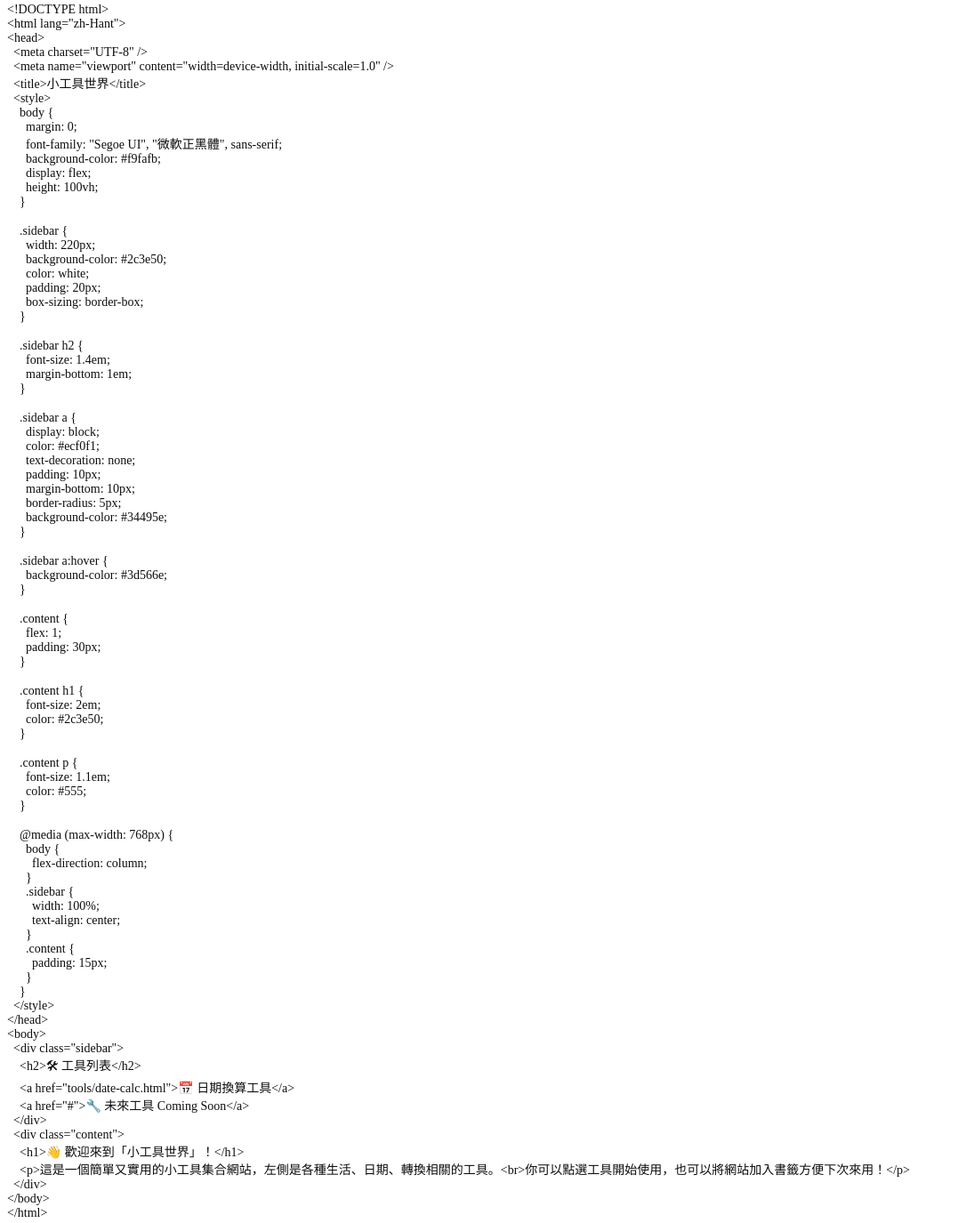
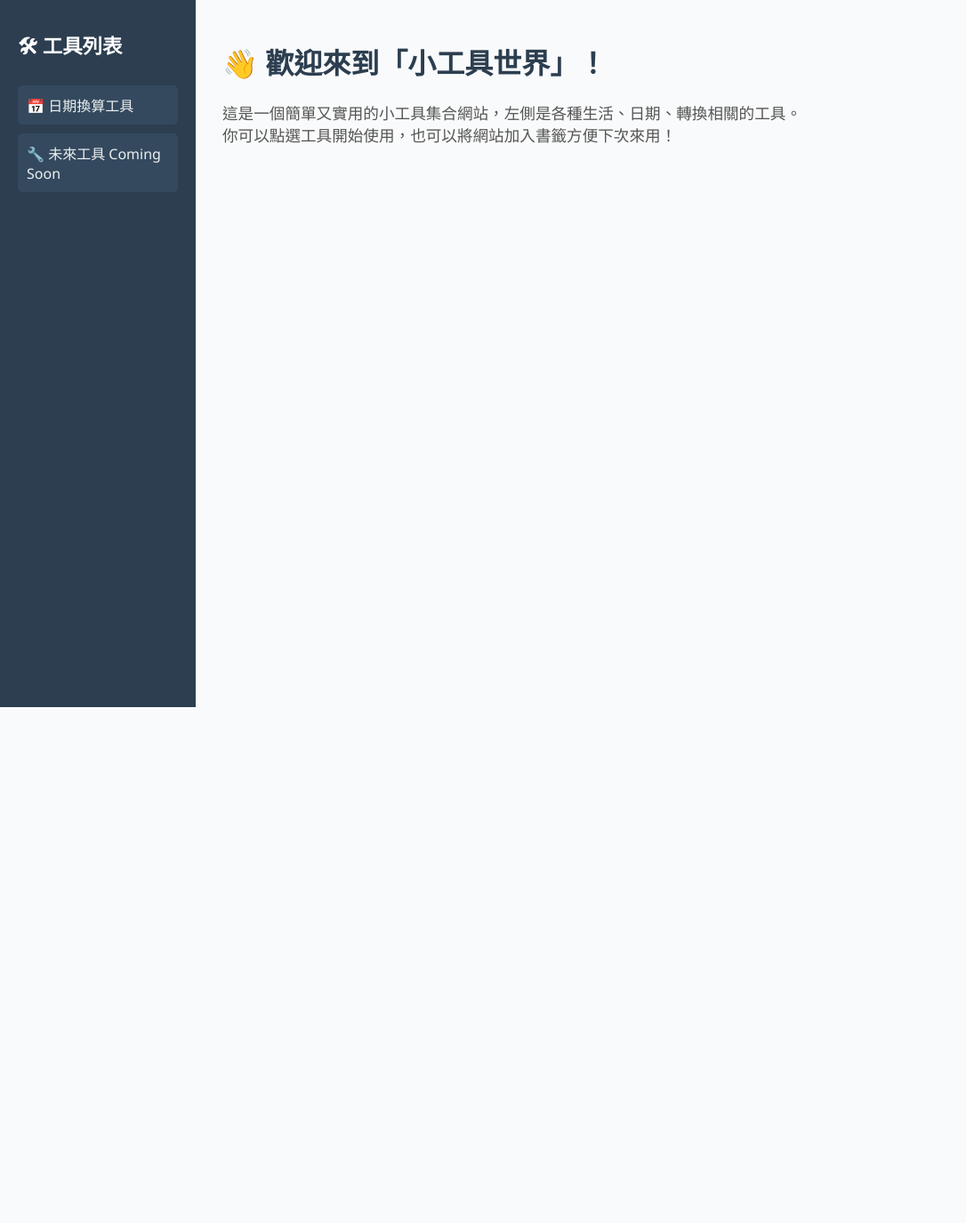
Before and after one commit to a5568844/gou, a plain HTML site: page index.html in a window 1280 px wide. Shown: the part 5-1380 px from the top of the page at 89% size, without its empty margins (0-1086 px from the left). After the commit the page ends 800 px from the top, so only its background shows below. Drawn offline with Linux system fonts and the light colour scheme.

Commit message:
5/6 1.0  index.html

```diff
--- a/index.html
+++ b/index.html
@@ -1,103 +1,83 @@
-<!DOCTYPE html PUBLIC "-//W3C//DTD HTML 4.01//EN" "http://www.w3.org/TR/html4/strict.dtd">
-<html>
+<!DOCTYPE html>
+<html lang="zh-Hant">
 <head>
-  <meta http-equiv="Content-Type" content="text/html; charset=utf-8">
-  <meta http-equiv="Content-Style-Type" content="text/css">
-  <title></title>
-  <meta name="Generator" content="Cocoa HTML Writer">
-  <meta name="CocoaVersion" content="2575.4">
-  <style type="text/css">
-    p.p1 {margin: 0.0px 0.0px 0.0px 0.0px; font: 14.0px '.SF NS'; color: #0e0e0e}
-    p.p2 {margin: 0.0px 0.0px 0.0px 0.0px; font: 14.0px '.SF NS'; color: #0e0e0e; min-height: 17.0px}
-    p.p3 {margin: 0.0px 0.0px 0.0px 0.0px; font: 14.0px 'PingFang TC'; color: #0e0e0e}
-    span.s1 {font: 14.0px 'PingFang TC'}
-    span.s2 {font: 14.0px 'Apple Color Emoji'}
-    span.s3 {font: 14.0px '.SF NS'}
+  <meta charset="UTF-8" />
+  <meta name="viewport" content="width=device-width, initial-scale=1.0" />
+  <title>小工具世界</title>
+  <style>
+    body {
+      margin: 0;
+      font-family: "Segoe UI", "微軟正黑體", sans-serif;
+      background-color: #f9fafb;
+      display: flex;
+      height: 100vh;
+    }
+
+    .sidebar {
+      width: 220px;
+      background-color: #2c3e50;
+      color: white;
+      padding: 20px;
+      box-sizing: border-box;
+    }
+
+    .sidebar h2 {
+      font-size: 1.4em;
+      margin-bottom: 1em;
+    }
+
+    .sidebar a {
+      display: block;
+      color: #ecf0f1;
+      text-decoration: none;
+      padding: 10px;
+      margin-bottom: 10px;
+      border-radius: 5px;
+      background-color: #34495e;
+    }
+
+    .sidebar a:hover {
+      background-color: #3d566e;
+    }
+
+    .content {
+      flex: 1;
+      padding: 30px;
+    }
+
+    .content h1 {
+      font-size: 2em;
+      color: #2c3e50;
+    }
+
+    .content p {
+      font-size: 1.1em;
+      color: #555;
+    }
+
+    @media (max-width: 768px) {
+      body {
+        flex-direction: column;
+      }
+      .sidebar {
+        width: 100%;
+        text-align: center;
+      }
+      .content {
+        padding: 15px;
+      }
+    }
   </style>
 </head>
 <body>
-<p class="p1">&lt;!DOCTYPE html&gt;</p>
-<p class="p1">&lt;html lang="zh-Hant"&gt;</p>
-<p class="p1">&lt;head&gt;</p>
-<p class="p1"><span class="Apple-converted-space">  </span>&lt;meta charset="UTF-8" /&gt;</p>
-<p class="p1"><span class="Apple-converted-space">  </span>&lt;meta name="viewport" content="width=device-width, initial-scale=1.0" /&gt;</p>
-<p class="p1"><span class="Apple-converted-space">  </span>&lt;title&gt;<span class="s1">小工具世界</span>&lt;/title&gt;</p>
-<p class="p1"><span class="Apple-converted-space">  </span>&lt;style&gt;</p>
-<p class="p1"><span class="Apple-converted-space">    </span>body {</p>
-<p class="p1"><span class="Apple-converted-space">      </span>margin: 0;</p>
-<p class="p1"><span class="Apple-converted-space">      </span>font-family: "Segoe UI", "<span class="s1">微軟正黑體</span>", sans-serif;</p>
-<p class="p1"><span class="Apple-converted-space">      </span>background-color: #f9fafb;</p>
-<p class="p1"><span class="Apple-converted-space">      </span>display: flex;</p>
-<p class="p1"><span class="Apple-converted-space">      </span>height: 100vh;</p>
-<p class="p1"><span class="Apple-converted-space">    </span>}</p>
-<p class="p2"><br></p>
-<p class="p1"><span class="Apple-converted-space">    </span>.sidebar {</p>
-<p class="p1"><span class="Apple-converted-space">      </span>width: 220px;</p>
-<p class="p1"><span class="Apple-converted-space">      </span>background-color: #2c3e50;</p>
-<p class="p1"><span class="Apple-converted-space">      </span>color: white;</p>
-<p class="p1"><span class="Apple-converted-space">      </span>padding: 20px;</p>
-<p class="p1"><span class="Apple-converted-space">      </span>box-sizing: border-box;</p>
-<p class="p1"><span class="Apple-converted-space">    </span>}</p>
-<p class="p2"><br></p>
-<p class="p1"><span class="Apple-converted-space">    </span>.sidebar h2 {</p>
-<p class="p1"><span class="Apple-converted-space">      </span>font-size: 1.4em;</p>
-<p class="p1"><span class="Apple-converted-space">      </span>margin-bottom: 1em;</p>
-<p class="p1"><span class="Apple-converted-space">    </span>}</p>
-<p class="p2"><br></p>
-<p class="p1"><span class="Apple-converted-space">    </span>.sidebar a {</p>
-<p class="p1"><span class="Apple-converted-space">      </span>display: block;</p>
-<p class="p1"><span class="Apple-converted-space">      </span>color: #ecf0f1;</p>
-<p class="p1"><span class="Apple-converted-space">      </span>text-decoration: none;</p>
-<p class="p1"><span class="Apple-converted-space">      </span>padding: 10px;</p>
-<p class="p1"><span class="Apple-converted-space">      </span>margin-bottom: 10px;</p>
-<p class="p1"><span class="Apple-converted-space">      </span>border-radius: 5px;</p>
-<p class="p1"><span class="Apple-converted-space">      </span>background-color: #34495e;</p>
-<p class="p1"><span class="Apple-converted-space">    </span>}</p>
-<p class="p2"><br></p>
-<p class="p1"><span class="Apple-converted-space">    </span>.sidebar a:hover {</p>
-<p class="p1"><span class="Apple-converted-space">      </span>background-color: #3d566e;</p>
-<p class="p1"><span class="Apple-converted-space">    </span>}</p>
-<p class="p2"><br></p>
-<p class="p1"><span class="Apple-converted-space">    </span>.content {</p>
-<p class="p1"><span class="Apple-converted-space">      </span>flex: 1;</p>
-<p class="p1"><span class="Apple-converted-space">      </span>padding: 30px;</p>
-<p class="p1"><span class="Apple-converted-space">    </span>}</p>
-<p class="p2"><br></p>
-<p class="p1"><span class="Apple-converted-space">    </span>.content h1 {</p>
-<p class="p1"><span class="Apple-converted-space">      </span>font-size: 2em;</p>
-<p class="p1"><span class="Apple-converted-space">      </span>color: #2c3e50;</p>
-<p class="p1"><span class="Apple-converted-space">    </span>}</p>
-<p class="p2"><br></p>
-<p class="p1"><span class="Apple-converted-space">    </span>.content p {</p>
-<p class="p1"><span class="Apple-converted-space">      </span>font-size: 1.1em;</p>
-<p class="p1"><span class="Apple-converted-space">      </span>color: #555;</p>
-<p class="p1"><span class="Apple-converted-space">    </span>}</p>
-<p class="p2"><br></p>
-<p class="p1"><span class="Apple-converted-space">    </span>@media (max-width: 768px) {</p>
-<p class="p1"><span class="Apple-converted-space">      </span>body {</p>
-<p class="p1"><span class="Apple-converted-space">        </span>flex-direction: column;</p>
-<p class="p1"><span class="Apple-converted-space">      </span>}</p>
-<p class="p1"><span class="Apple-converted-space">      </span>.sidebar {</p>
-<p class="p1"><span class="Apple-converted-space">        </span>width: 100%;</p>
-<p class="p1"><span class="Apple-converted-space">        </span>text-align: center;</p>
-<p class="p1"><span class="Apple-converted-space">      </span>}</p>
-<p class="p1"><span class="Apple-converted-space">      </span>.content {</p>
-<p class="p1"><span class="Apple-converted-space">        </span>padding: 15px;</p>
-<p class="p1"><span class="Apple-converted-space">      </span>}</p>
-<p class="p1"><span class="Apple-converted-space">    </span>}</p>
-<p class="p1"><span class="Apple-converted-space">  </span>&lt;/style&gt;</p>
-<p class="p1">&lt;/head&gt;</p>
-<p class="p1">&lt;body&gt;</p>
-<p class="p1"><span class="Apple-converted-space">  </span>&lt;div class="sidebar"&gt;</p>
-<p class="p1"><span class="Apple-converted-space">    </span>&lt;h2&gt;<span class="s2">🛠</span> <span class="s1">工具列表</span>&lt;/h2&gt;</p>
-<p class="p1"><span class="Apple-converted-space">    </span>&lt;a href="tools/date-calc.html"&gt;<span class="s2">📅</span> <span class="s1">日期換算工具</span>&lt;/a&gt;</p>
-<p class="p1"><span class="Apple-converted-space">    </span>&lt;a href="#"&gt;<span class="s2">🔧</span> <span class="s1">未來工具</span> Coming Soon&lt;/a&gt;</p>
-<p class="p1"><span class="Apple-converted-space">  </span>&lt;/div&gt;</p>
-<p class="p1"><span class="Apple-converted-space">  </span>&lt;div class="content"&gt;</p>
-<p class="p1"><span class="Apple-converted-space">    </span>&lt;h1&gt;<span class="s2">👋</span> <span class="s1">歡迎來到「小工具世界」！</span>&lt;/h1&gt;</p>
-<p class="p3"><span class="s3"><span class="Apple-converted-space">    </span>&lt;p&gt;</span>這是一個簡單又實用的小工具集合網站，左側是各種生活、日期、轉換相關的工具。<span class="s3">&lt;br&gt;</span>你可以點選工具開始使用，也可以將網站加入書籤方便下次來用！<span class="s3">&lt;/p&gt;</span></p>
-<p class="p1"><span class="Apple-converted-space">  </span>&lt;/div&gt;</p>
-<p class="p1">&lt;/body&gt;</p>
-<p class="p1">&lt;/html&gt;</p>
+  <div class="sidebar">
+    <h2>🛠 工具列表</h2>
+    <a href="tools/date-calc.html">📅 日期換算工具</a>
+    <a href="#">🔧 未來工具 Coming Soon</a>
+  </div>
+  <div class="content">
+    <h1>👋 歡迎來到「小工具世界」！</h1>
+    <p>這是一個簡單又實用的小工具集合網站，左側是各種生活、日期、轉換相關的工具。<br>你可以點選工具開始使用，也可以將網站加入書籤方便下次來用！</p>
+  </div>
 </body>
 </html>
```
